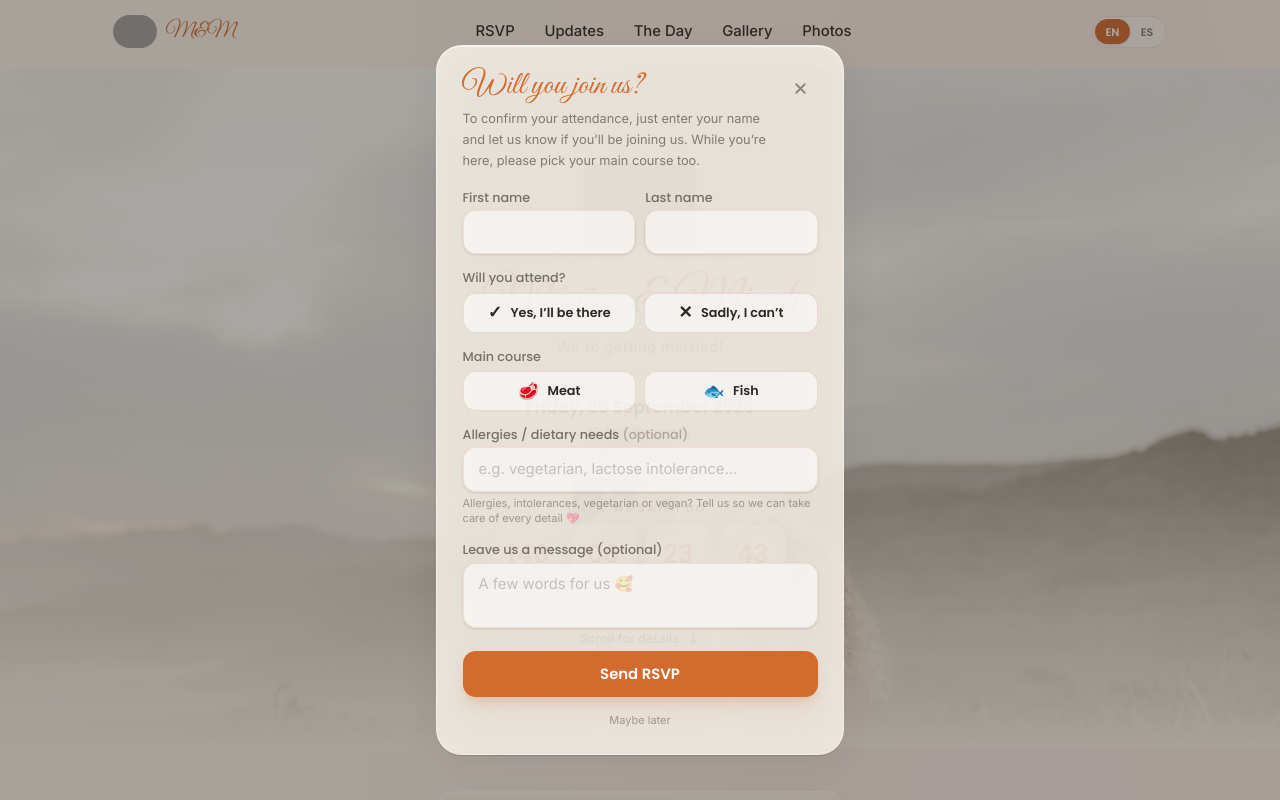
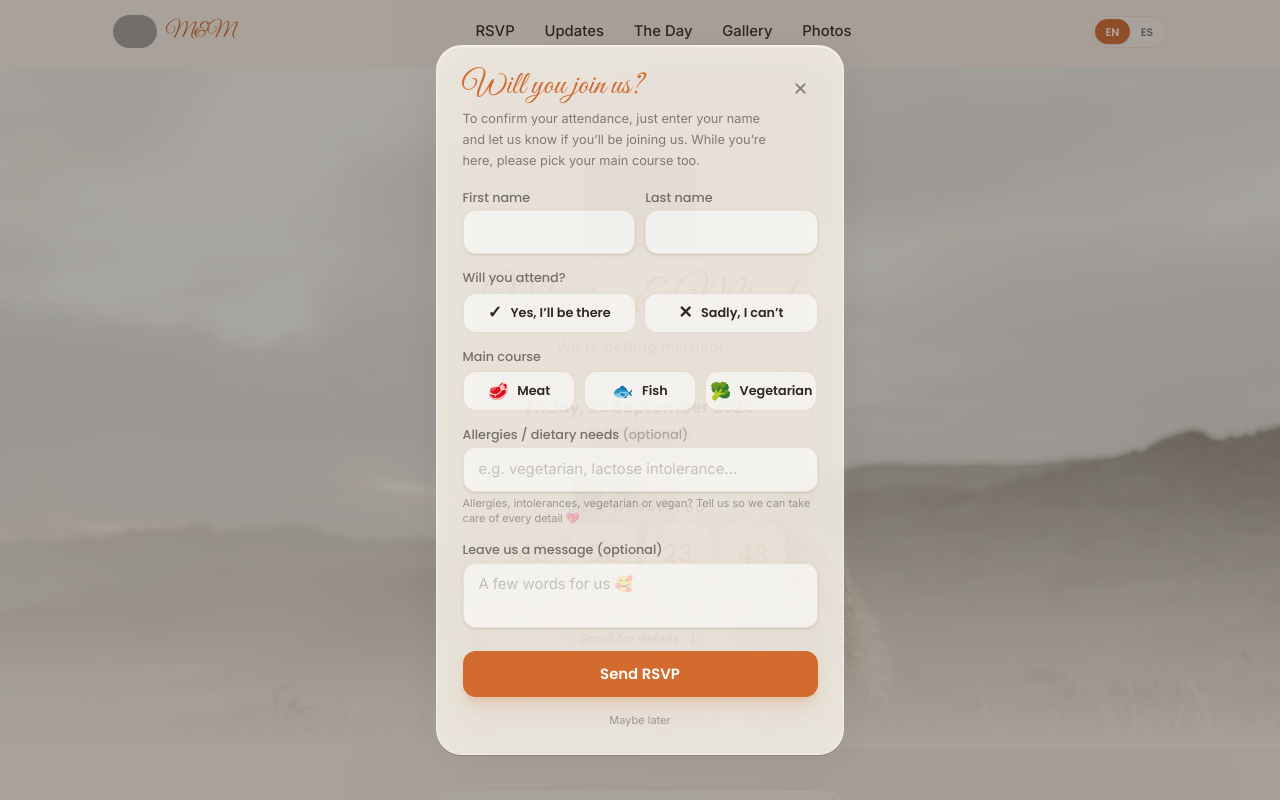
Before and after one commit to MicahWalkerDesign/MMBoda, a Next.js app: page / in a window 1280 px wide. Shown: the top 800 px of the page. Built offline with nearby package versions, Linux system fonts and the light colour scheme; grey boxes are pictures that could not be loaded.

Commit message:
Add Vegetarian as a third meal option in RSVP
EN: Vegetarian, ES: Vegetariano. Meal grid expands from 2 to 3
columns; type union widened to include 'vegetarian'.

```diff
--- a/components/RsvpModal.tsx
+++ b/components/RsvpModal.tsx
@@ -13,7 +13,7 @@ export interface RsvpData {
   firstName: string;
   lastName: string;
   attending: 'yes' | 'no';
-  meal: 'meat' | 'fish' | '';
+  meal: 'meat' | 'fish' | 'vegetarian' | '';
   dietary: string;
   message: string;
   submittedAt: string;
@@ -41,7 +41,7 @@ export default function RsvpModal({
   const [firstName, setFirstName] = useState(initial?.firstName ?? '');
   const [lastName, setLastName] = useState(initial?.lastName ?? '');
   const [attending, setAttending] = useState<'yes' | 'no' | ''>(initial?.attending ?? '');
-  const [meal, setMeal] = useState<'meat' | 'fish' | ''>(initial?.meal ?? '');
+  const [meal, setMeal] = useState<'meat' | 'fish' | 'vegetarian' | ''>(initial?.meal ?? '');
   const [dietary, setDietary] = useState(initial?.dietary ?? '');
   const [message, setMessage] = useState(initial?.message ?? '');
   const [status, setStatus] = useState<Status>('idle');
@@ -223,7 +223,7 @@ export default function RsvpModal({
                   <label className="block text-xs font-medium text-coffee/60 mb-1.5 font-[family-name:var(--font-poppins)]">
                     {t('rsvp.meal')}
                   </label>
-                  <div className="grid grid-cols-2 gap-2">
+                  <div className="grid grid-cols-3 gap-2">
                     <Choice
                       active={meal === 'meat'}
                       onClick={() => setMeal('meat')}
@@ -236,6 +236,13 @@ export default function RsvpModal({
                       onClick={() => setMeal('fish')}
                       label={t('rsvp.fish')}
                       icon="🐟"
+                      tone="terracotta"
+                    />
+                    <Choice
+                      active={meal === 'vegetarian'}
+                      onClick={() => setMeal('vegetarian')}
+                      label={t('rsvp.vegetarian')}
+                      icon="🥦"
                       tone="terracotta"
                     />
                   </div>
--- a/lib/i18n.tsx
+++ b/lib/i18n.tsx
@@ -50,6 +50,7 @@ export const translations: Translations = {
     'rsvp.meal': 'Main course',
     'rsvp.meat': 'Meat',
     'rsvp.fish': 'Fish',
+    'rsvp.vegetarian': 'Vegetarian',
     'rsvp.dietary': 'Allergies / dietary needs',
     'rsvp.dietaryHelp':
       'Allergies, intolerances, vegetarian or vegan? Tell us so we can take care of every detail 💖',
@@ -201,6 +202,7 @@ export const translations: Translations = {
     'rsvp.meal': 'Plato principal',
     'rsvp.meat': 'Carne',
     'rsvp.fish': 'Pescado',
+    'rsvp.vegetarian': 'Vegetariano',
     'rsvp.dietary': 'Alergias / dieta especial',
     'rsvp.dietaryHelp':
       '¿Alergias, intolerancias, vegetariano o vegano? Cuéntanoslo y cuidaremos cada detalle 💖',
```
